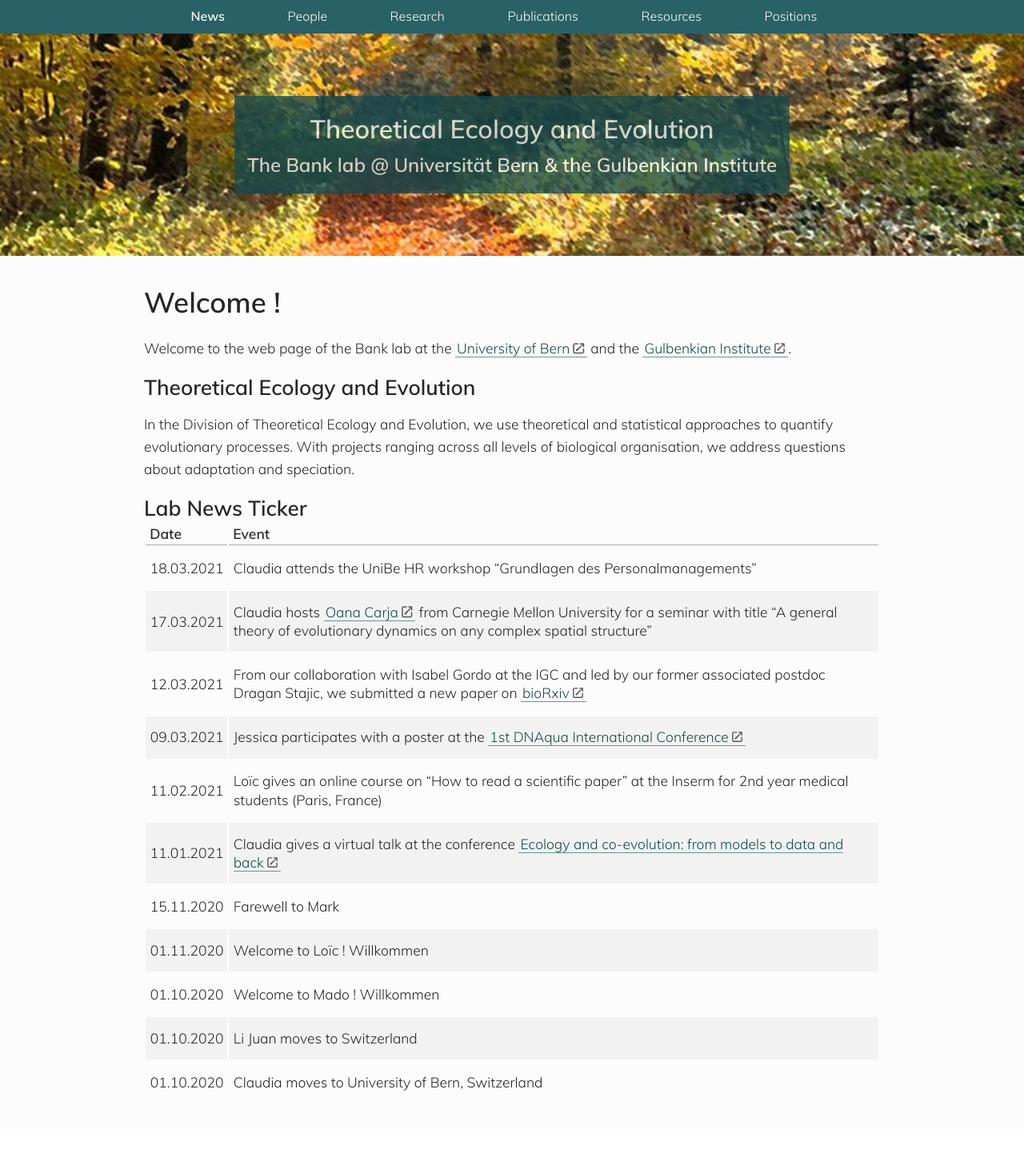
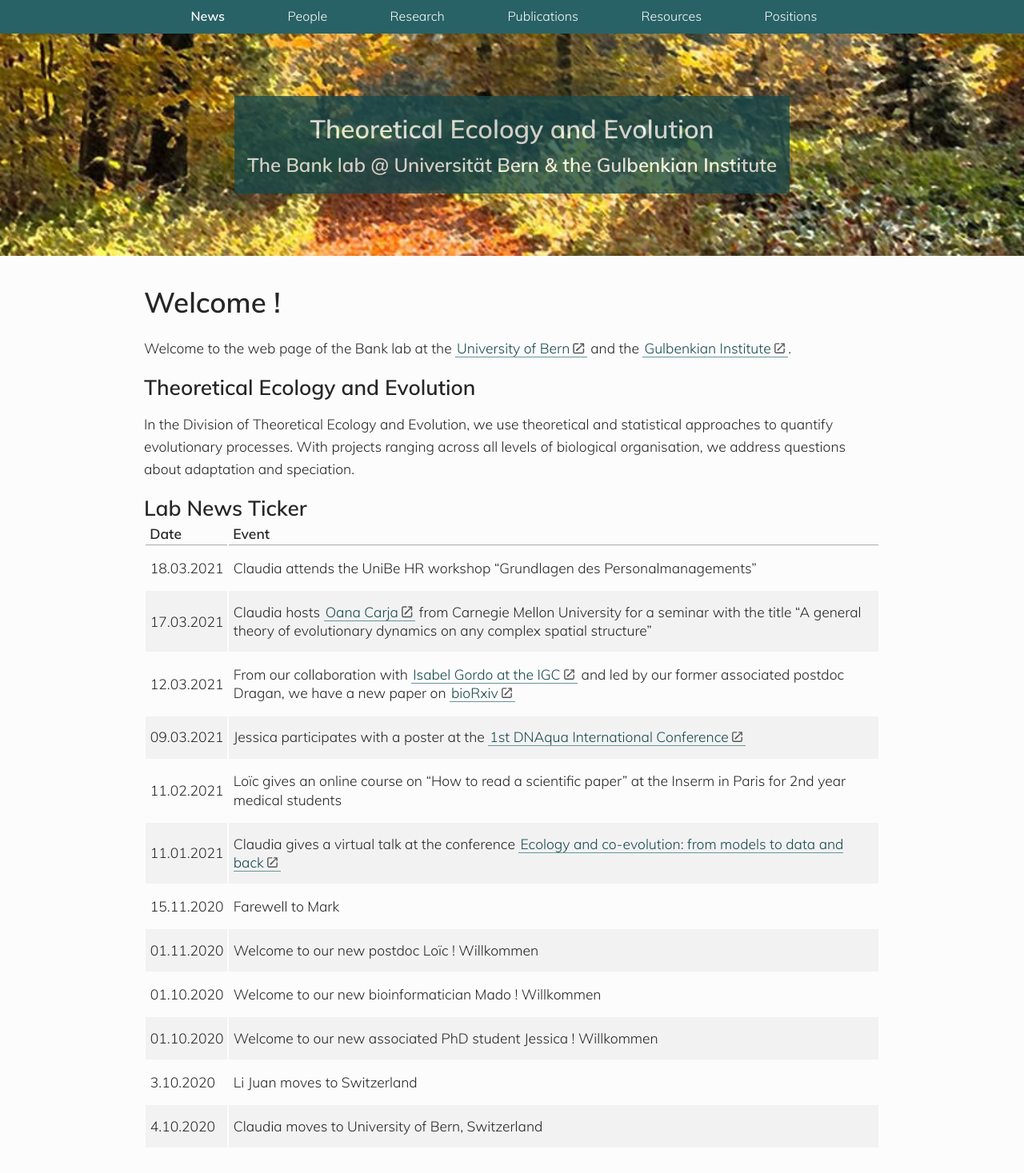
Before and after one commit to banklab/banklab.github.io, a Jekyll site: the page built from index.md, in a window 1280 px wide. Shown: the whole page at 80% size. Built offline with Jekyll 4.4.1, drawn with Linux system fonts in a browser that asks for light colours; some web fonts are replaced; before the commit the page ends 1412 px from its top, so only the background shows below that.

Commit message:
Update index.md
Perfectionist updates of news feed and including Jessica's arrival.

```diff
--- a/index.md
+++ b/index.md
@@ -17,16 +17,17 @@ In the Division of Theoretical Ecology and Evolution, we use theoretical and sta
 Date | Event
 ---  | ---
 18.03.2021 | Claudia attends the UniBe HR workshop “Grundlagen des Personalmanagements”
-17.03.2021 | Claudia hosts [Oana Carja](http://cbd.cmu.edu/people/carja.html) from Carnegie Mellon University for a seminar with title "A general theory of evolutionary dynamics on any complex spatial structure"
-12.03.2021 | From our collaboration with Isabel Gordo at the IGC and led by our former associated postdoc Dragan Stajic, we submitted a new paper on [bioRxiv](https://www.biorxiv.org/content/10.1101/2021.03.11.434930v1.abstract)
+17.03.2021 | Claudia hosts [Oana Carja](http://cbd.cmu.edu/people/carja.html) from Carnegie Mellon University for a seminar with the title "A general theory of evolutionary dynamics on any complex spatial structure"
+12.03.2021 | From our collaboration with [Isabel Gordo at the IGC](https://gulbenkian.pt/ciencia/researcher/igordo/) and led by our former associated postdoc Dragan, we have a new paper on [bioRxiv](https://www.biorxiv.org/content/10.1101/2021.03.11.434930v1.abstract)
 09.03.2021 | Jessica participates with a poster at the [1st DNAqua International Conference](https://symposium.inrae.fr/dnaqua-conference-evian2021)
-11.02.2021 | Loïc gives an online course on "How to read a scientific paper" at the Inserm for 2nd year medical students (Paris, France)
+11.02.2021 | Loïc gives an online course on "How to read a scientific paper" at the Inserm in Paris for 2nd year medical students
 11.01.2021 | Claudia gives a virtual talk at the conference [Ecology and co-evolution: from models to data and back](https://indico.math.cnrs.fr/event/5760/)
 15.11.2020 | Farewell to Mark
-01.11.2020 | Welcome to Loïc ! Willkommen
-01.10.2020 | Welcome to Mado ! Willkommen
-01.10.2020 | Li Juan moves to Switzerland
-01.10.2020 | Claudia moves to University of Bern, Switzerland
+01.11.2020 | Welcome to our new postdoc Loïc ! Willkommen
+01.10.2020 | Welcome to our new bioinformatician Mado ! Willkommen
+01.10.2020 | Welcome to our new associated PhD student Jessica ! Willkommen
+3.10.2020 | Li Juan moves to Switzerland
+4.10.2020 | Claudia moves to University of Bern, Switzerland
 {:.table__news}
 
 {::comment}
```
